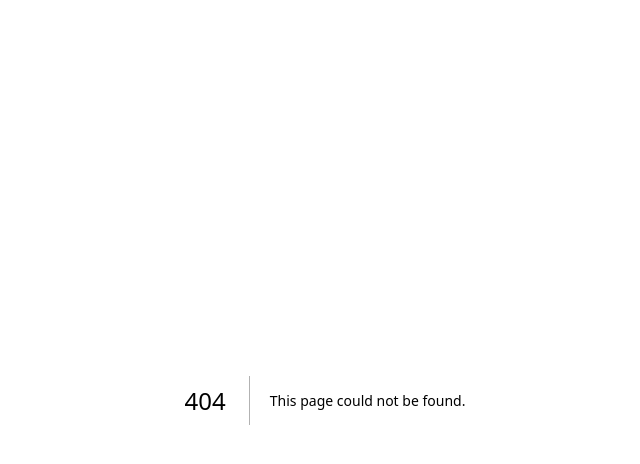
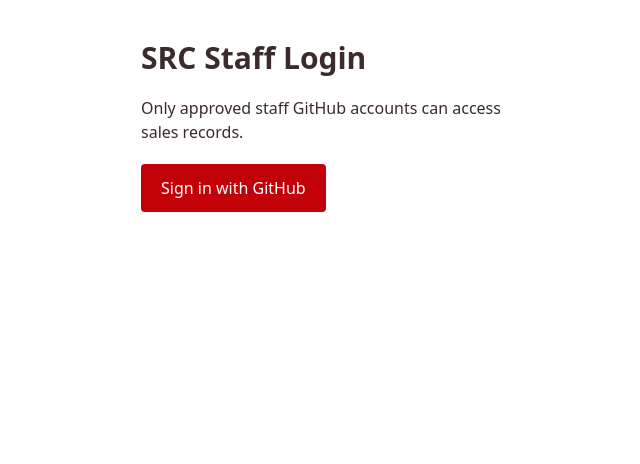
Before and after one commit to sheshankchigumalla-bot/SRC-Corporation, a Next.js app: page /sales/login in a window 1280 px wide. Before the commit this address had no page. Shown: the top 464 px of the page, without its empty margins (315-955 px from the left). Built offline with nearby package versions, Linux system fonts and the light colour scheme; no server answers; a web font is replaced by a local one.

Commit message:
Add secure sales dashboard and SEO foundations

```diff
--- /dev/null
+++ b/src/app/sales/login/page.tsx
@@ -0,0 +1,16 @@
+import { auth, signIn } from "@/auth";
+import { redirect } from "next/navigation";
+import type { Metadata } from "next";
+export const metadata: Metadata = { title: "Staff sign in", robots: { index: false, follow: false } };
+export default async function Login() {
+  const session = await auth();
+  const allowed = (process.env.SALES_ALLOWED_EMAILS ?? "").split(",").map(s => s.trim().toLowerCase());
+  if (session?.user?.email && allowed.includes(session.user.email.toLowerCase())) redirect("/sales");
+  return <main className="mx-auto max-w-md p-10 space-y-5">
+    <h1 className="text-3xl font-bold">SRC Staff Login</h1>
+    <p>Only approved staff GitHub accounts can access sales records.</p>
+    <form action={async () => { "use server"; await signIn("github", { redirectTo: "/sales" }); }}>
+      <button className="rounded bg-red-700 px-5 py-3 text-white">Sign in with GitHub</button>
+    </form>
+  </main>;
+}
```
